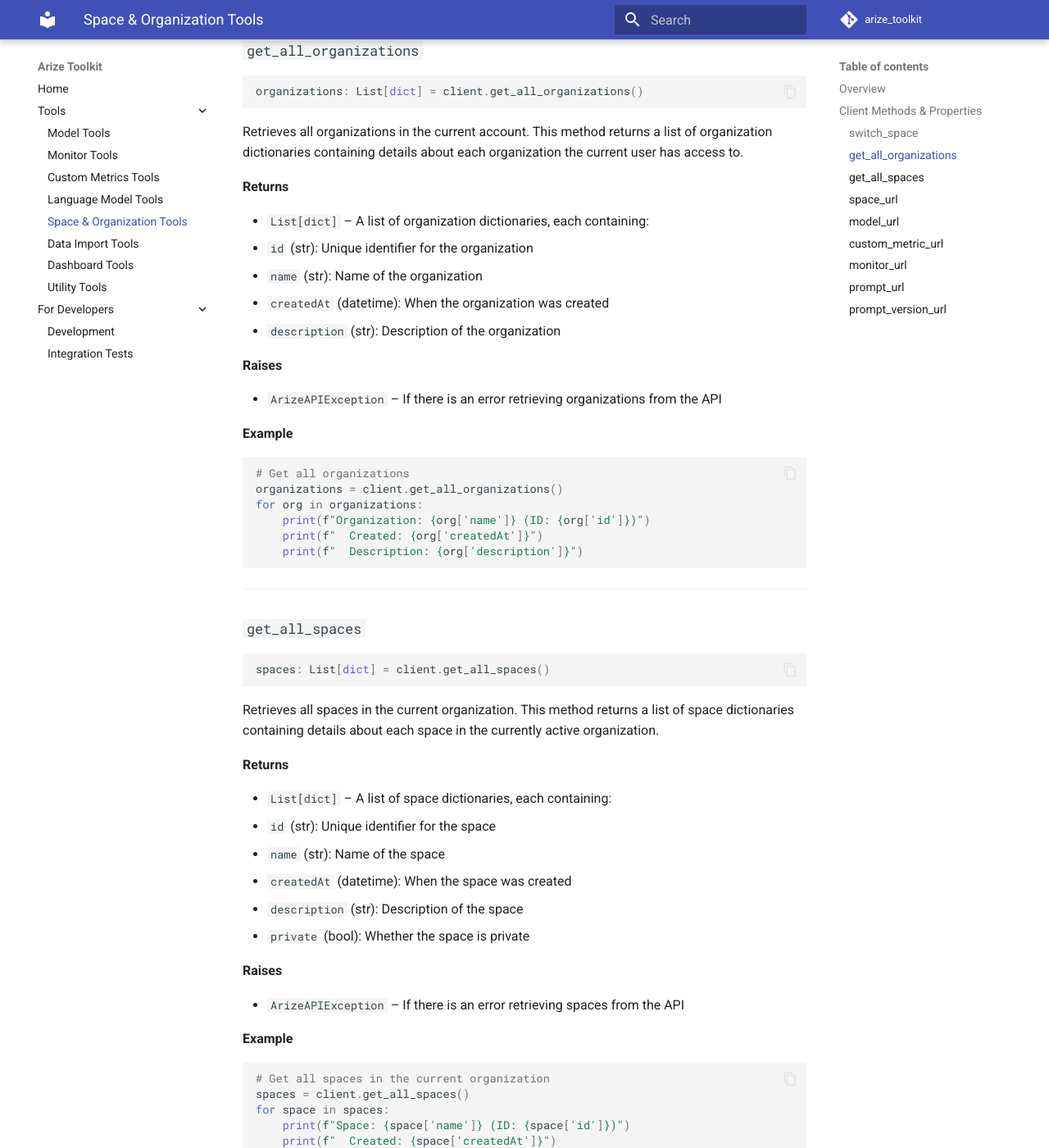
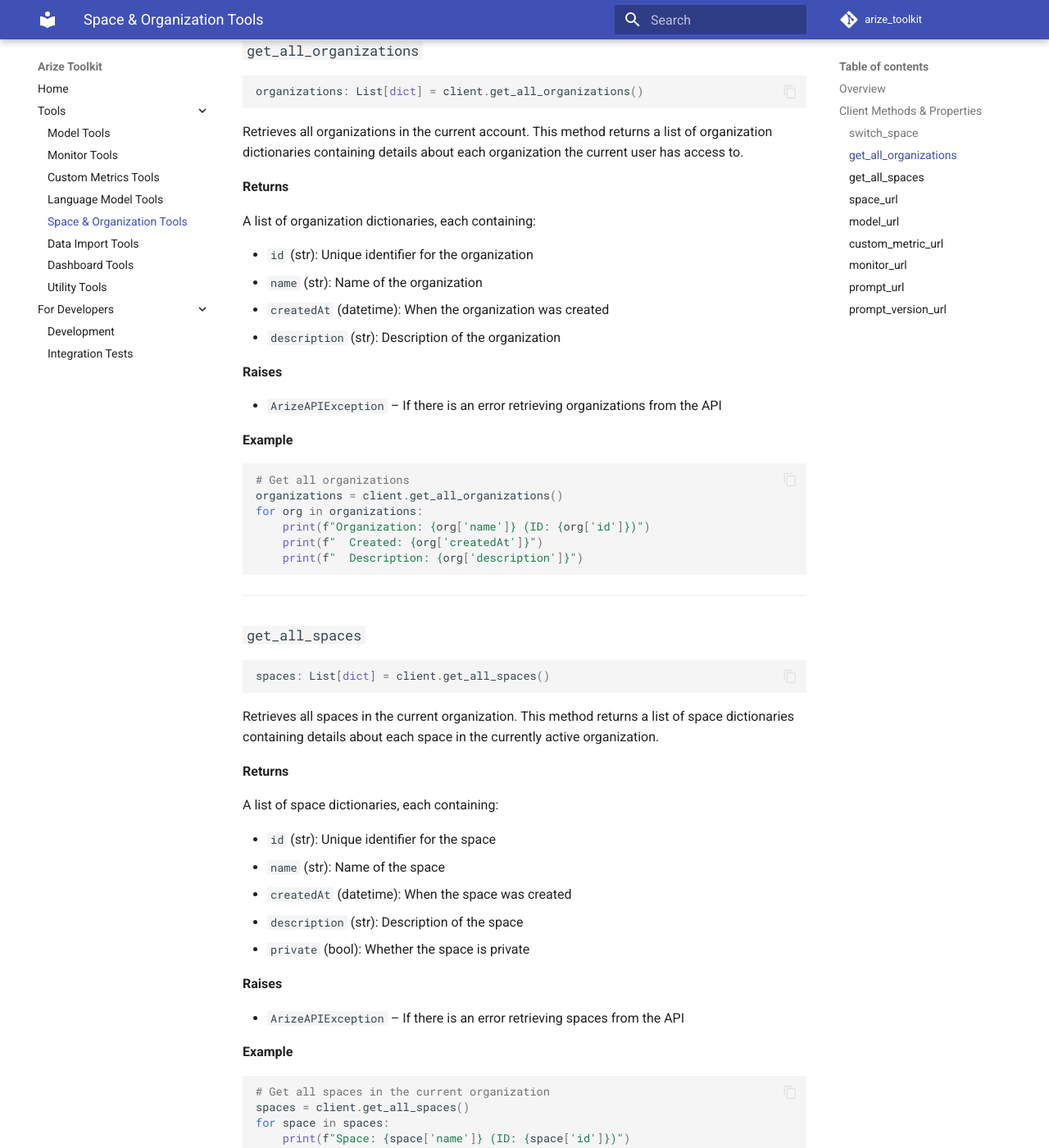
Before and after one commit to duncankmckinnon/arize_toolkit, an MkDocs documentation site: the page built from docs_site/docs/space_and_organization_tools.md, in a window 1280 px wide and 1400 px high, scrolled down 2039 px. Shown: the whole window at 82% size. Built offline with MkDocs 1.6.1 and Material for MkDocs 9.7.7, drawn with Linux system fonts in a browser that asks for light colours; comment, search, counter and statistics services are not loaded.

Commit message:
fixing documentation

```diff
--- a/docs_site/docs/space_and_organization_tools.md
+++ b/docs_site/docs/space_and_organization_tools.md
@@ -83,11 +83,12 @@ Retrieves all organizations in the current account. This method returns a list o
 
 **Returns**
 
-- `List[dict]` – A list of organization dictionaries, each containing:
-  - `id` (str): Unique identifier for the organization
-  - `name` (str): Name of the organization
-  - `createdAt` (datetime): When the organization was created
-  - `description` (str): Description of the organization
+A list of organization dictionaries, each containing:
+
+- `id` (str): Unique identifier for the organization
+- `name` (str): Name of the organization
+- `createdAt` (datetime): When the organization was created
+- `description` (str): Description of the organization
 
 **Raises**
 
@@ -116,12 +117,13 @@ Retrieves all spaces in the current organization. This method returns a list of
 
 **Returns**
 
-- `List[dict]` – A list of space dictionaries, each containing:
-  - `id` (str): Unique identifier for the space
-  - `name` (str): Name of the space
-  - `createdAt` (datetime): When the space was created
-  - `description` (str): Description of the space
-  - `private` (bool): Whether the space is private
+A list of space dictionaries, each containing:
+
+- `id` (str): Unique identifier for the space
+- `name` (str): Name of the space
+- `createdAt` (datetime): When the space was created
+- `description` (str): Description of the space
+- `private` (bool): Whether the space is private
 
 **Raises**
 
```
